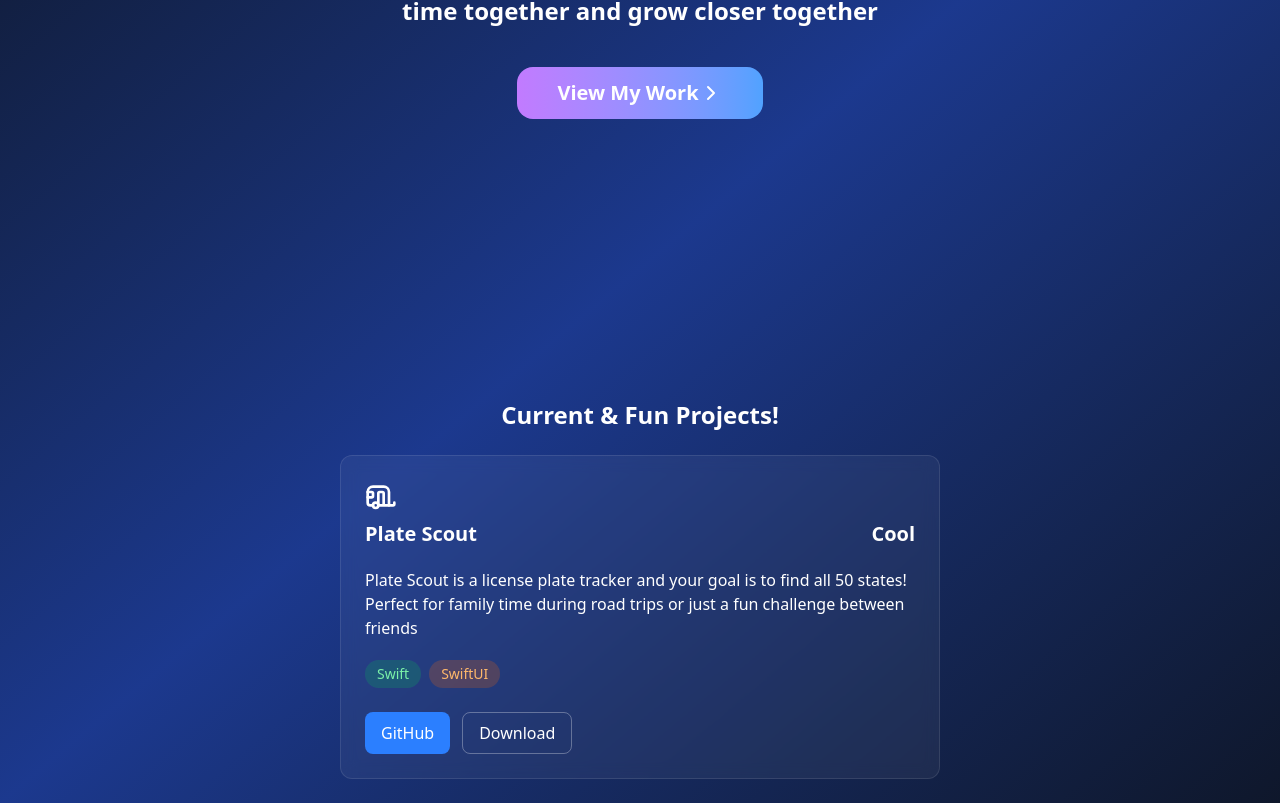
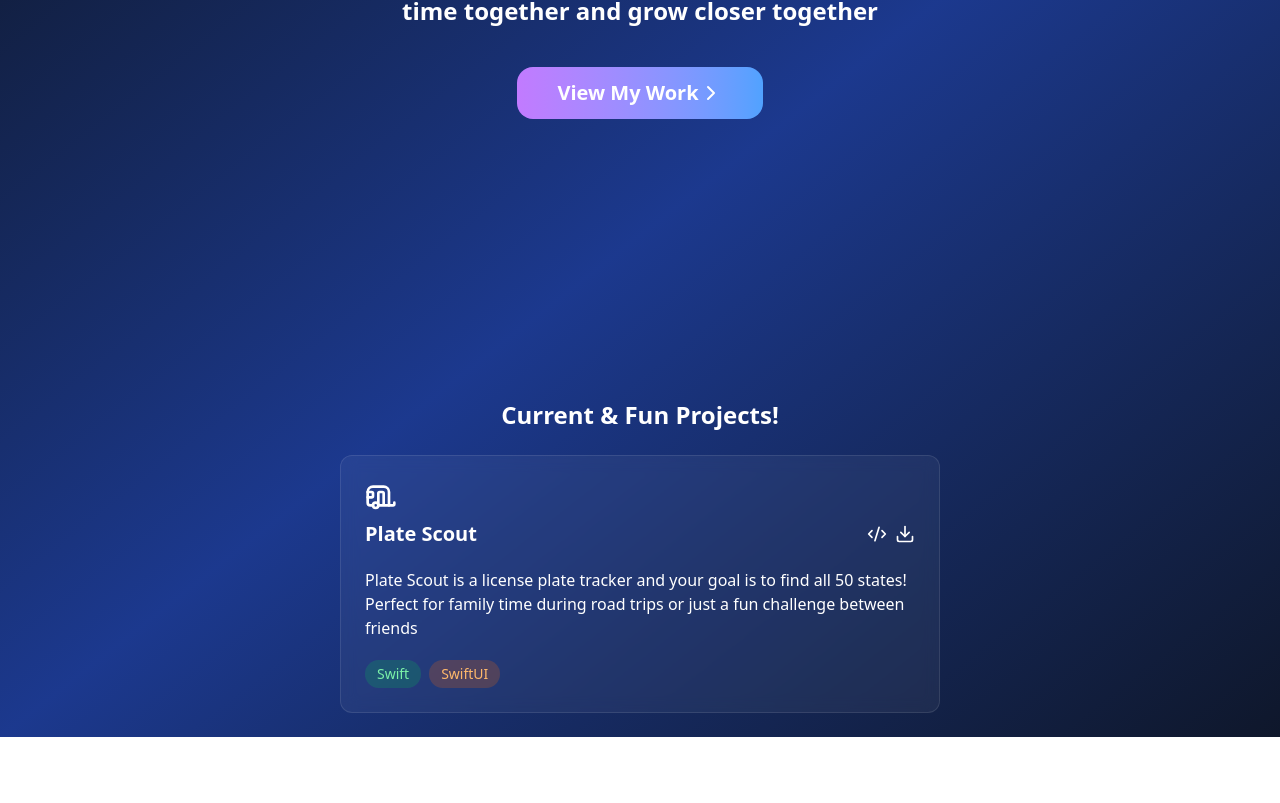
Before and after one commit to Mason-Dino/Dino-Dev, a Next.js app: page / in a window 1280 px wide. Shown: the part 266-1069 px from the top of the page. After the commit the page ends 1003 px from the top, so only its background shows below. Built offline with nearby package versions, Linux system fonts and the light colour scheme.

Commit message:
working on action buttons

```diff
--- a/src/app/page.tsx
+++ b/src/app/page.tsx
@@ -34,6 +34,8 @@ export default function Home() {
 						Frameworks={["Swift", "SwiftUI"]}
 						Icon="Caravan"
 						CallToAction={[["Download", "blue-100"]]}
+						code={true}
+						download={true}
 					/>
 				</section>
 			</section>
--- a/src/app/project.tsx
+++ b/src/app/project.tsx
@@ -1,4 +1,4 @@
-import { Caravan } from "lucide-react";
+import { Caravan, CodeXml, Download } from "lucide-react";
 
 interface ProjectProps {
     Name: string;
@@ -6,9 +6,12 @@ interface ProjectProps {
     Frameworks: string[];
     Icon: string;
     CallToAction: string[][]
+
+    code: boolean
+    download: boolean
 }
 
-export default function Project({Name, Description, Frameworks, Icon, CallToAction}: ProjectProps) {
+export default function Project({Name, Description, Frameworks, Icon, CallToAction, code, download}: ProjectProps) {
     var DetailFramework: string[][] = [];
 
     let IconContent;
@@ -32,10 +35,11 @@ export default function Project({Name, Description, Frameworks, Icon, CallToActi
     return (
         <div className="h-auto lg:w-150 bg-white/5 backdrop-blur-sm border border-white/10 rounded-xl p-6 hover:bg-white/10 transition-all">
             {IconContent}
-            <h1 className="flex flex-row w-full text-xl font-bold text-white text-left mb-5">
+            <h1 className="flex flex-row items-center w-full text-xl font-bold text-white text-left mb-5">
                 {Name}
-                <span className="ml-auto">
-                    Cool
+                <span className="ml-auto flex flex-row gap-2 stoke-1.25">
+                    {code && <CodeXml className="h-5 w-5 cursor-pointer"/>}
+                    {download && <Download className="h-5 w-5 cursor-pointer"/>}
                 </span>
             </h1>
             <p className="text-white text-left mb-5">
@@ -46,14 +50,6 @@ export default function Project({Name, Description, Frameworks, Icon, CallToActi
                     <div key={index} className={item[1]}>{item[0]}</div>
                 ))}
             </div>
-            <div className="flex flex-row gap-3 mt-6">
-                <button className="bg-blue-500 hover:bg-blue-600 text-white px-4 py-2 rounded-lg transition-colors flex items-center">
-                    GitHub
-                </button>
-                <button className="border border-white/30 hover:bg-white/10 text-white px-4 py-2 rounded-lg transition-colors">
-                    Download
-                </button>
-            </div>
         </div>
     );
 }
```
